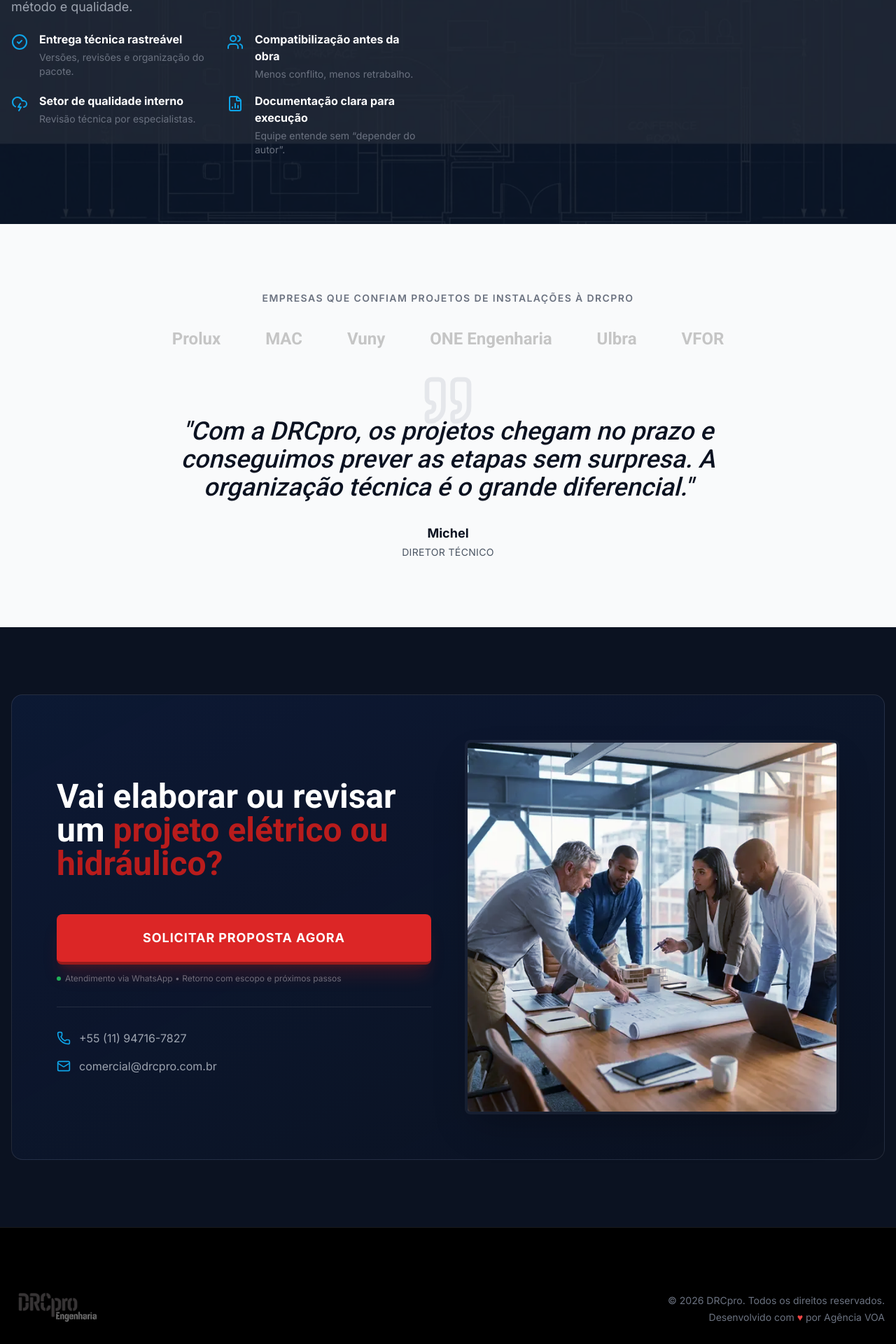
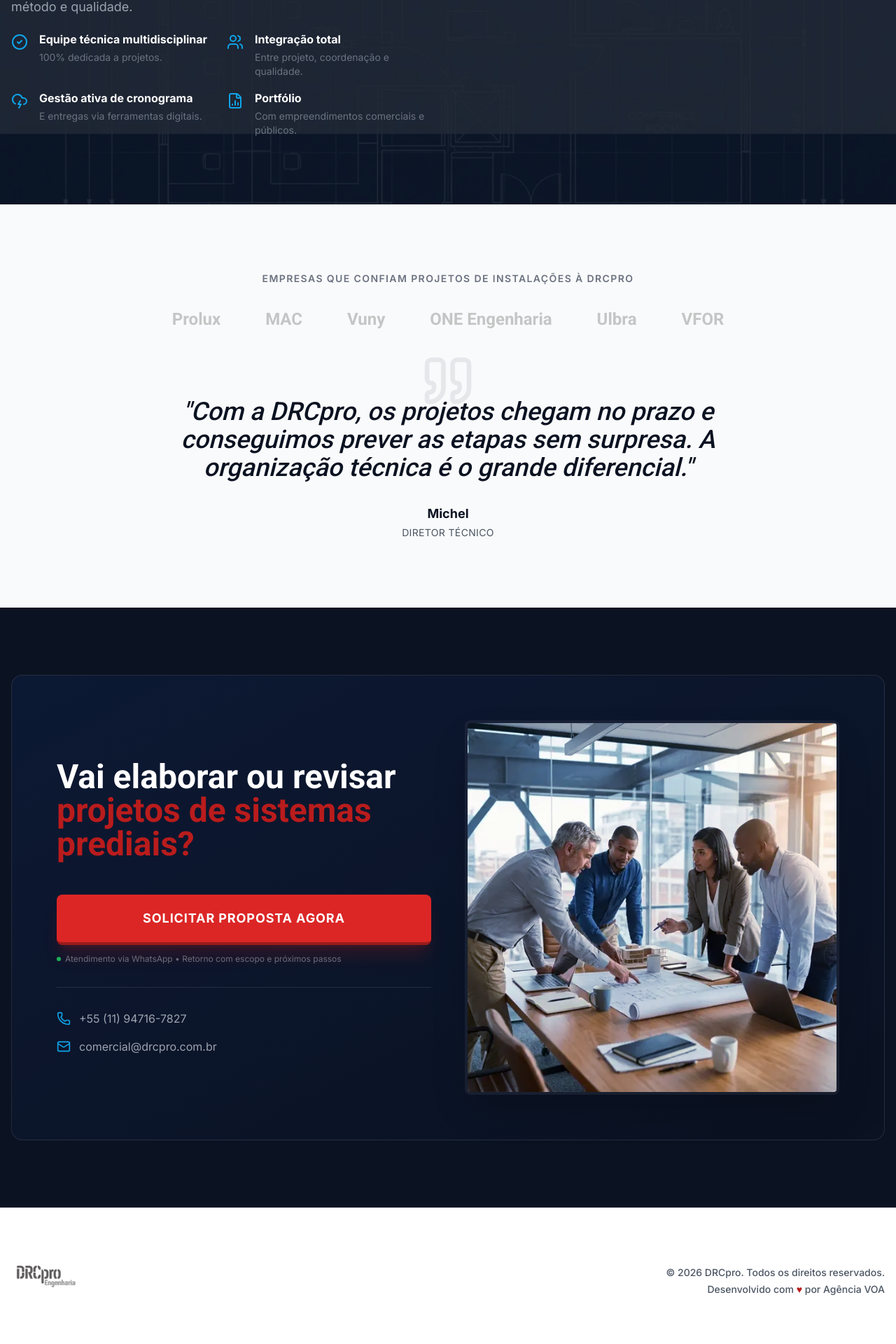
Before and after one commit to VoaNegocio/drcpro-lp, a React (Vite) app: page / in a window 1280 px wide. Shown: the part 1915-3835 px from the top of the page at 70% size. Built offline with nearby package versions, Linux system fonts and the light colour scheme.

Commit message:
ultima att, assim espero

```diff
--- a/src/components/CTAFinal.jsx
+++ b/src/components/CTAFinal.jsx
@@ -16,7 +16,7 @@ export const CTAFinal = () => {
                     {/* Content */}
                     <div className="flex-1 space-y-6 md:space-y-8 order-2 md:order-1">
                         <h2 className="text-2xl md:text-5xl font-bold text-white leading-tight font-heading">
-                            Vai elaborar ou revisar um <span className="text-brand-red">projeto elétrico ou hidráulico?</span>
+                            Vai elaborar ou revisar  <span className="text-brand-red">projetos de sistemas prediais?</span>
                         </h2>
 
 
--- a/src/components/Differentials.jsx
+++ b/src/components/Differentials.jsx
@@ -5,23 +5,23 @@ export const Differentials = () => {
     const differentials = [
         {
             icon: CheckCircle2,
-            title: "Entrega técnica rastreável",
-            desc: "Versões, revisões e organização do pacote."
+            title: "Equipe técnica multidisciplinar",
+            desc: "100% dedicada a projetos."
         },
         {
             icon: Users,
-            title: "Compatibilização antes da obra",
-            desc: "Menos conflito, menos retrabalho."
+            title: "Integração total",
+            desc: "Entre projeto, coordenação e qualidade."
         },
         {
             icon: CloudLightning,
-            title: "Setor de qualidade interno",
-            desc: "Revisão técnica por especialistas."
+            title: "Gestão ativa de cronograma",
+            desc: "E entregas via ferramentas digitais."
         },
         {
             icon: FileBarChart2,
-            title: "Documentação clara para execução",
-            desc: "Equipe entende sem “depender do autor”."
+            title: "Portfólio",
+            desc: "Com empreendimentos comerciais e públicos."
         }
     ];
 
@@ -38,7 +38,7 @@ export const Differentials = () => {
                     {/* Left Content */}
                     <div className="text-white order-1 lg:order-1">
                         <h2 className="text-2xl md:text-4xl lg:text-5xl font-bold mb-9 leading-tight font-heading">
-                            Por que escolhem a <span className="text-brand-red">DRCpro</span> para projetos elétricos e hidráulicos?
+                            Por que escolhem a <span className="text-brand-red">DRCpro</span> para projetos de sistemas prediais?
                         </h2>
                         <p className="text-gray-400 text-base md:text-lg mb-5 max-w-md">
                             Não entregamos desenhos. Entregamos o projeto para a sua obra seguir sem improvisos - com método e qualidade.
--- a/src/components/Footer.jsx
+++ b/src/components/Footer.jsx
@@ -2,7 +2,7 @@ export const Footer = () => {
     const currentYear = new Date().getFullYear();
 
     return (
-        <footer className="bg-black py-12 border-t border-white/10">
+        <footer className="bg-white/90 backdrop-blur-md py-12 border-t border-gray-200 text-brand-dark">
             <div className="container mx-auto px-4">
                 <div className="flex flex-col md:flex-row justify-between items-center gap-6">
 
@@ -12,15 +12,14 @@ export const Footer = () => {
                             alt="DRCpro"
                             width="150"
                             height="150"
-                            className="h-32 w-auto object-contain mx-auto md:mx-0 mb-2"
+                            className="h-24 w-auto object-contain mx-auto md:mx-0 mb-4 mix-blend-multiply opacity-80"
                         />
-
                     </div>
 
-                    <div className="text-gray-500 text-sm text-center md:text-right">
+                    <div className="text-gray-600 text-sm text-center md:text-right font-medium">
                         <p>&copy; {currentYear} DRCpro. Todos os direitos reservados.</p>
                         <p className="mt-1">
-                            Desenvolvido com <span className="text-red-500">♥</span> por Agência VOA
+                            Desenvolvido com <span className="text-brand-red">♥</span> por Agência VOA
                         </p>
                     </div>
 
```
